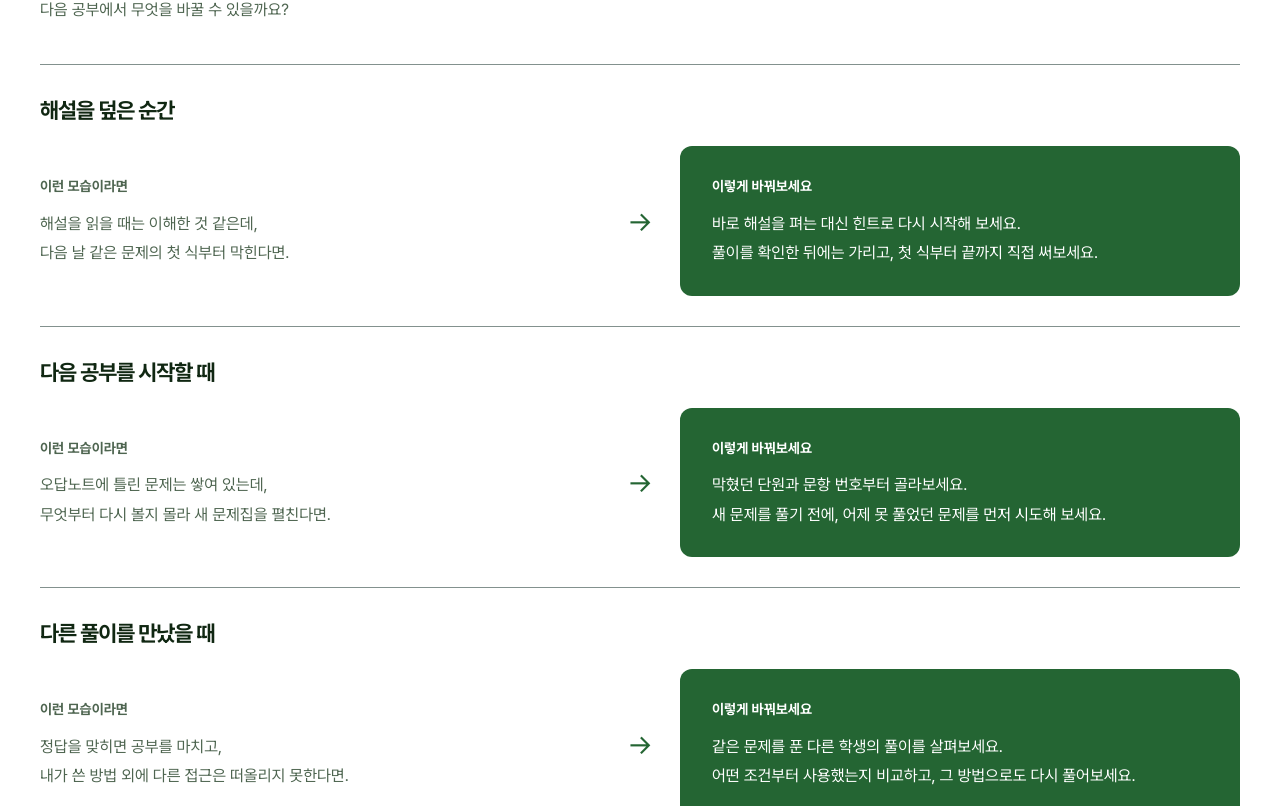
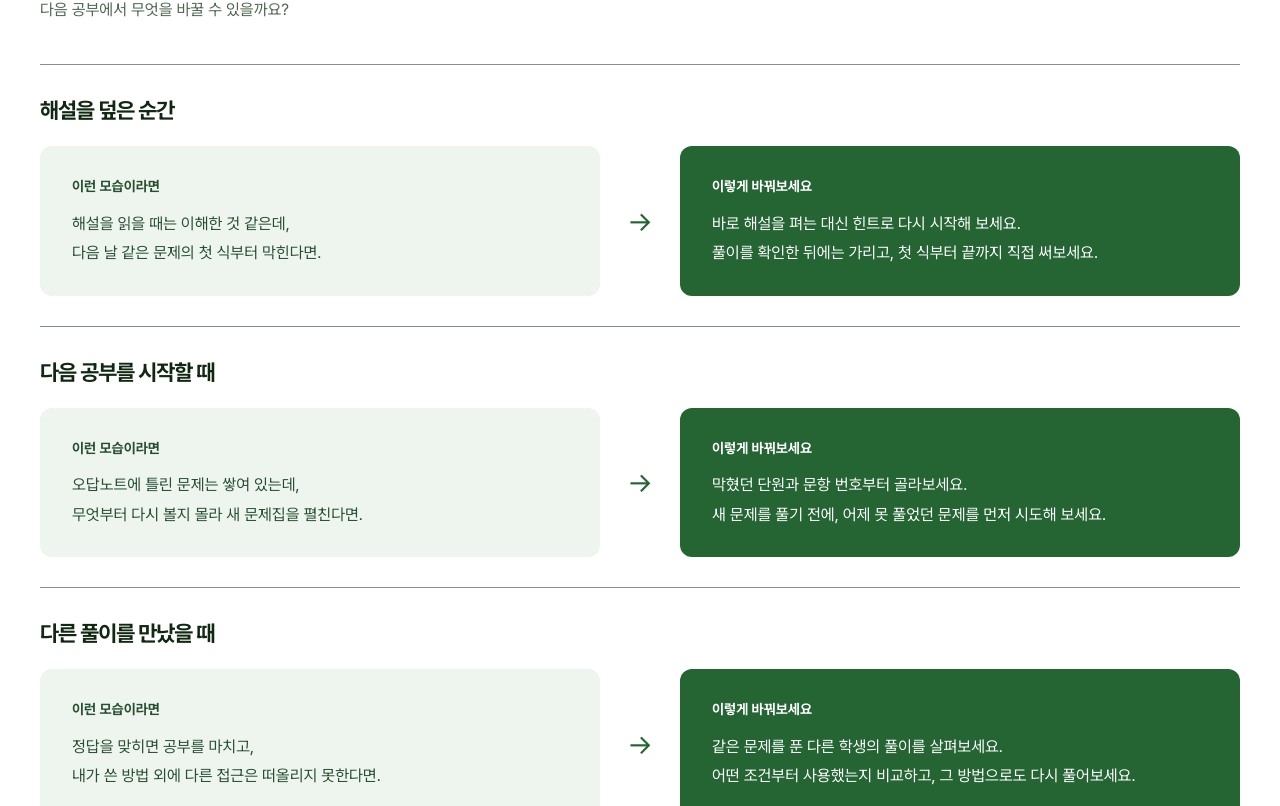
Before and after one commit to webfitmoon/trinitylab, a Next.js app: page / in a window 1280 px wide. Shown: the part 5051-5857 px from the top of the page. Built offline with nearby package versions, Linux system fonts and the light colour scheme.

Commit message:
Tint before panels pale green

```diff
--- a/app/globals.css
+++ b/app/globals.css
@@ -601,7 +601,7 @@
 .learning-comparison{display:grid;grid-template-columns:minmax(0,1fr) 32px minmax(0,1fr);gap:24px;align-items:center}
 .learning-comparison>div>span{display:block;font-size:14px;font-weight:700;margin-bottom:10px}
 .learning-comparison p{margin:0;line-height:1.85}
-.learning-before{color:var(--muted)}
+.learning-before{background:#EDF5EE;color:#284E32;padding:28px 32px;border-radius:12px;align-self:stretch;display:flex;flex-direction:column;justify-content:center}
 .learning-after{background:#246533;color:#fff;padding:28px 32px;border-radius:12px}
 .learning-after>span,.learning-after p{color:#fff}
 .learning-arrow{color:#246533}
@@ -612,7 +612,7 @@
 .program-guide .record-cards h3{margin-bottom:0}
 .program-guide .record-cards p{margin-top:10px;margin-bottom:0}
 .program-guide .record-section .section-head h2{margin-bottom:0}
-@media(max-width:767px){.learning-comparison{grid-template-columns:1fr;gap:16px}.learning-arrow{text-align:left;transform:rotate(90deg);width:28px}.learning-after{padding:24px}.learning-takeaway{font-size:20px}}
+@media(max-width:767px){.learning-comparison{grid-template-columns:1fr;gap:16px}.learning-arrow{text-align:left;transform:rotate(90deg);width:28px}.learning-before,.learning-after{padding:24px}.learning-takeaway{font-size:20px}}
 
 /* Reference TML emblem, cropped to its circular boundary. */
 .brand-logo .brand-emblem{position:relative;display:block;flex:0 0 44px;width:44px;height:44px;overflow:hidden;border-radius:50%;background:#183c24}
```
